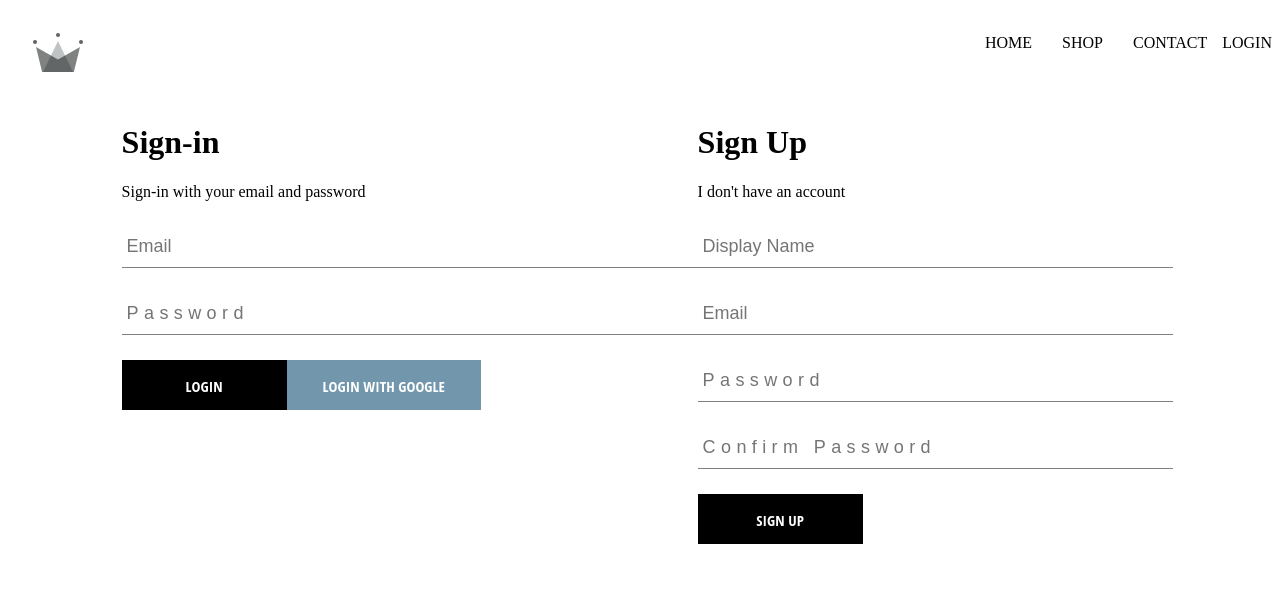
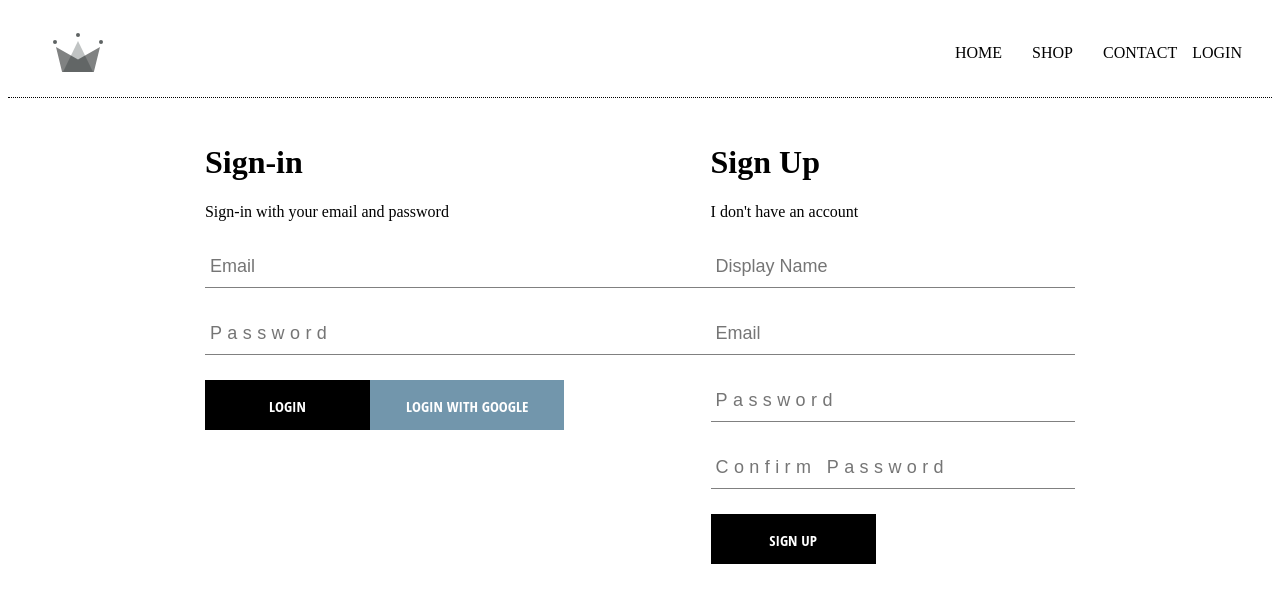
Before and after one commit to Sunwarul/react-master-class, a React (Create React App) app: page /sign-in in a window 1280 px wide. Shown: the top 602 px of the page. Built offline with nearby package versions, Linux system fonts and the light colour scheme; no server answers.

Commit message:
debug css for header

```diff
--- a/src/CrawnClothing/App.css
+++ b/src/CrawnClothing/App.css
@@ -2,3 +2,10 @@ a {
   text-decoration: none;
   color: black;
 }
+* {
+  box-sizing: border-box;
+}
+.container {
+  width: 80% !important;
+  margin: 0 auto;
+}
--- a/src/CrawnClothing/components/header/header.scss
+++ b/src/CrawnClothing/components/header/header.scss
@@ -1,9 +1,12 @@
 .header {
-  height: 70px;
+  border-bottom: 1px dotted black;
+  height: 90px;
   width: 100%;
   display: flex;
   justify-content: space-between;
   margin-bottom: 25px;
+  padding-left: 20px;
+  padding-right: 30px;
 
   .logo-container {
     height: 100%;
--- a/src/CrawnClothing/components/sign-in/sign-in.component.jsx
+++ b/src/CrawnClothing/components/sign-in/sign-in.component.jsx
@@ -26,7 +26,7 @@ class SignIn extends React.Component {
     handleChange = event => {
         const { name, value } = event.target;
         this.setState({ [name]: value })
-        console.log(`${name} ${value}`)
+        // console.log(`${name} ${value}`)
     }
     render() {
         const { email, password } = this.state;
```
